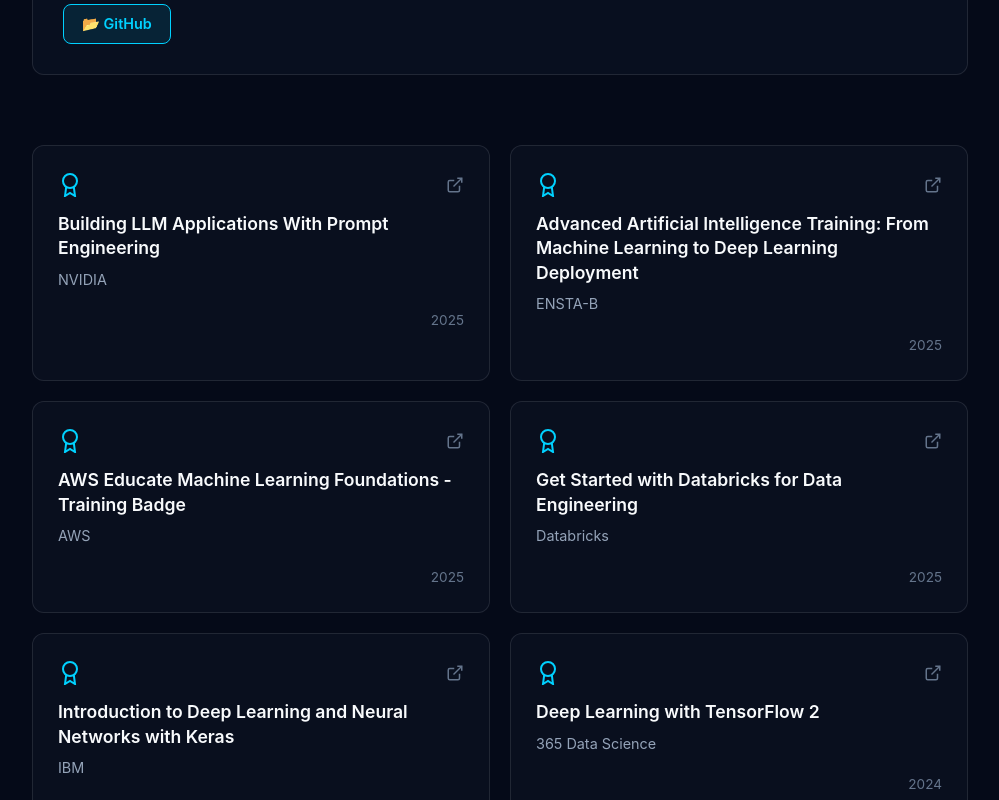
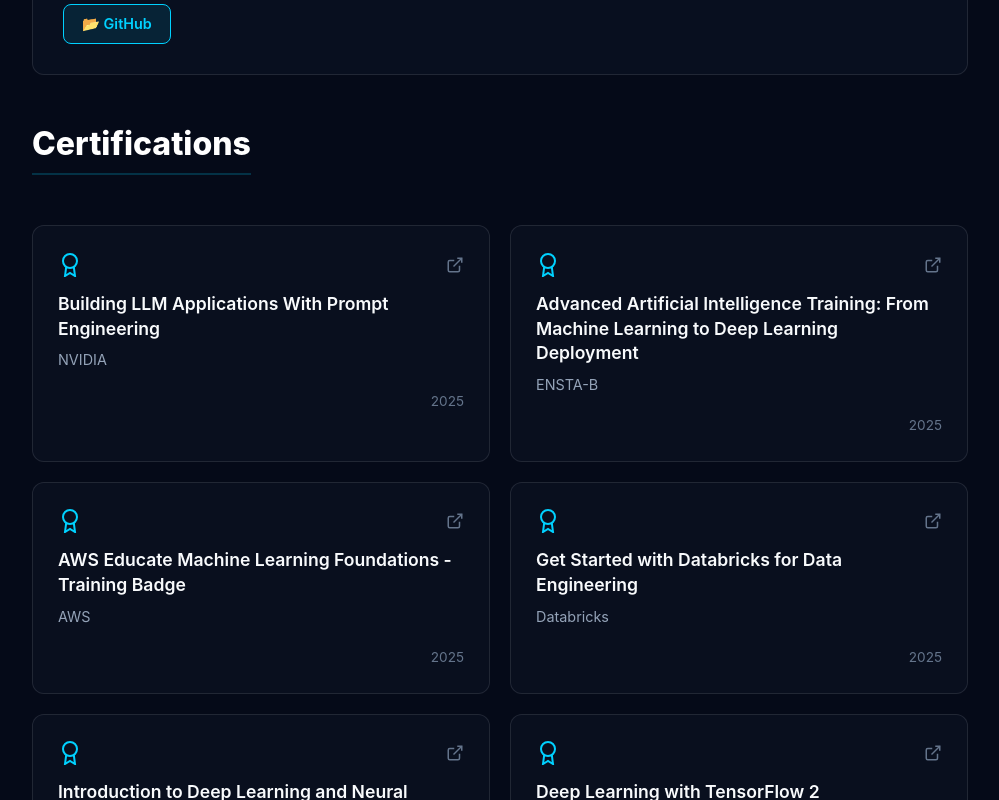
Before and after one commit to EyaTaktak/mon_portfolio, an Angular app: page / in a window 1280 px wide. Shown: the part 3760-4560 px from the top of the page, without its empty margins (140-1139 px from the left). Built offline with nearby package versions, Linux system fonts and the light colour scheme.

Commit message:
Add CI/CD pipeline

```diff
--- a/src/app/components/certifications/certifications.html
+++ b/src/app/components/certifications/certifications.html
@@ -1,3 +1,4 @@
+  <h2 class="section-title">Certifications</h2>
 <div class="cert-grid">
   <div *ngFor="let c of list" class="cert-card">
     <a [href]="c.link" target="_blank" class="cert-card-link">
```
